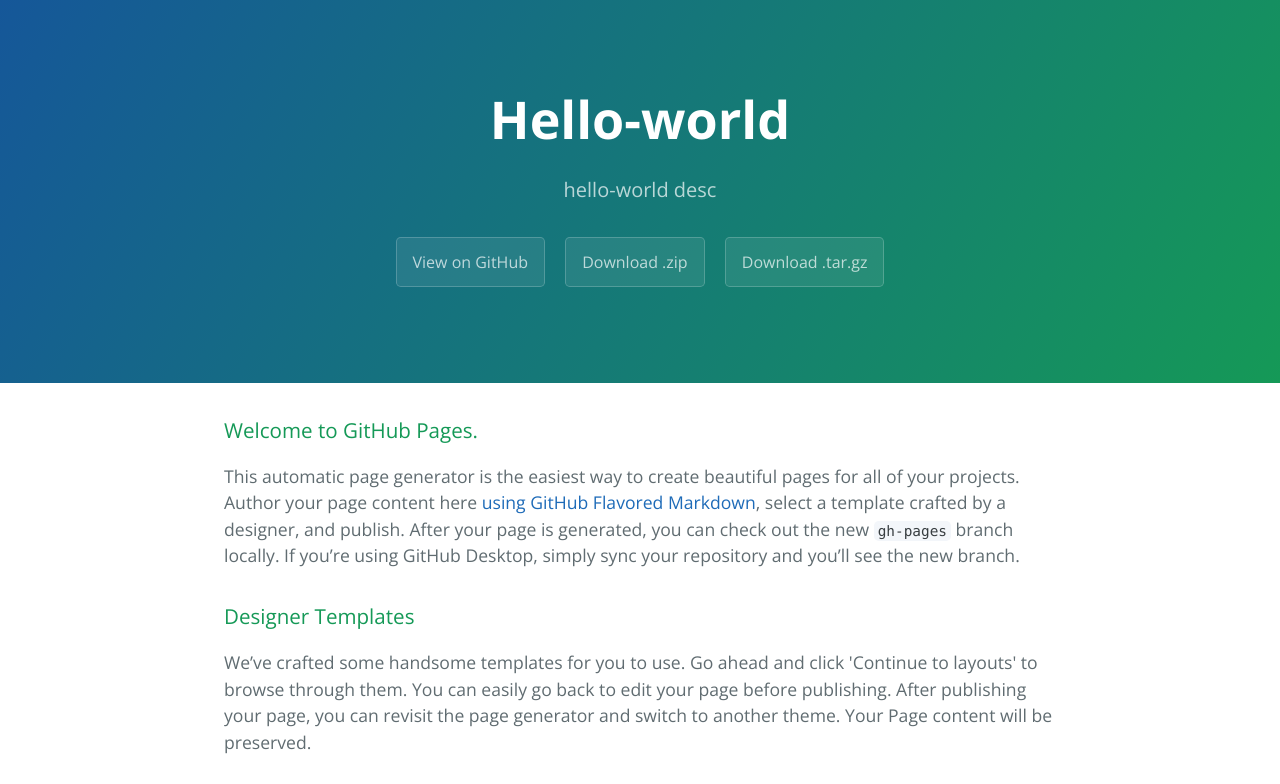
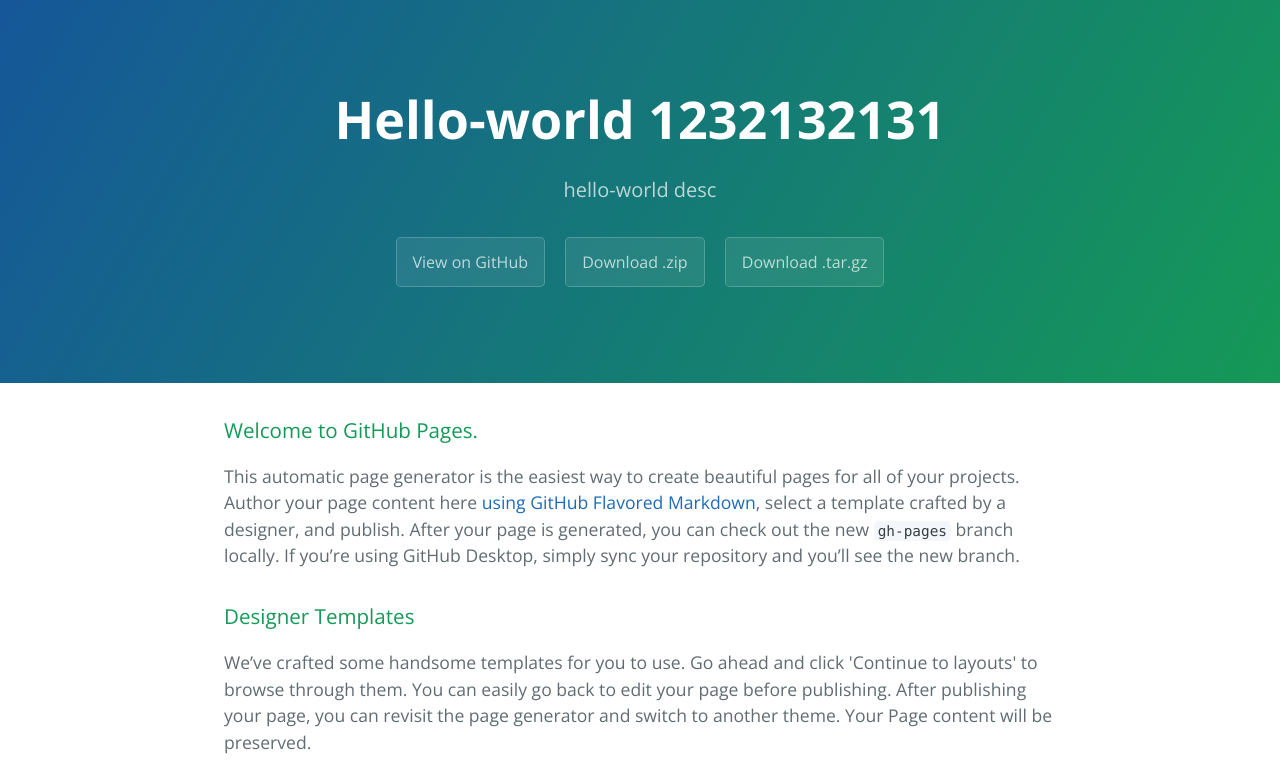
Before and after one commit to xylitol2/cx, a plain HTML site: page index.html in a window 1280 px wide. Shown: the top 784 px of the page. Drawn offline with nearby package versions, Linux system fonts and the light colour scheme.

Commit message:
Update index.html

```diff
--- a/index.html
+++ b/index.html
@@ -11,7 +11,7 @@
   </head>
   <body>
     <section class="page-header">
-      <h1 class="project-name">Hello-world</h1>
+      <h1 class="project-name">Hello-world 1232132131</h1>
       <h2 class="project-tagline">hello-world desc</h2>
       <a href="https://github.com/xylitol2/hello-world" class="btn">View on GitHub</a>
       <a href="https://github.com/xylitol2/hello-world/zipball/master" class="btn">Download .zip</a>
```
